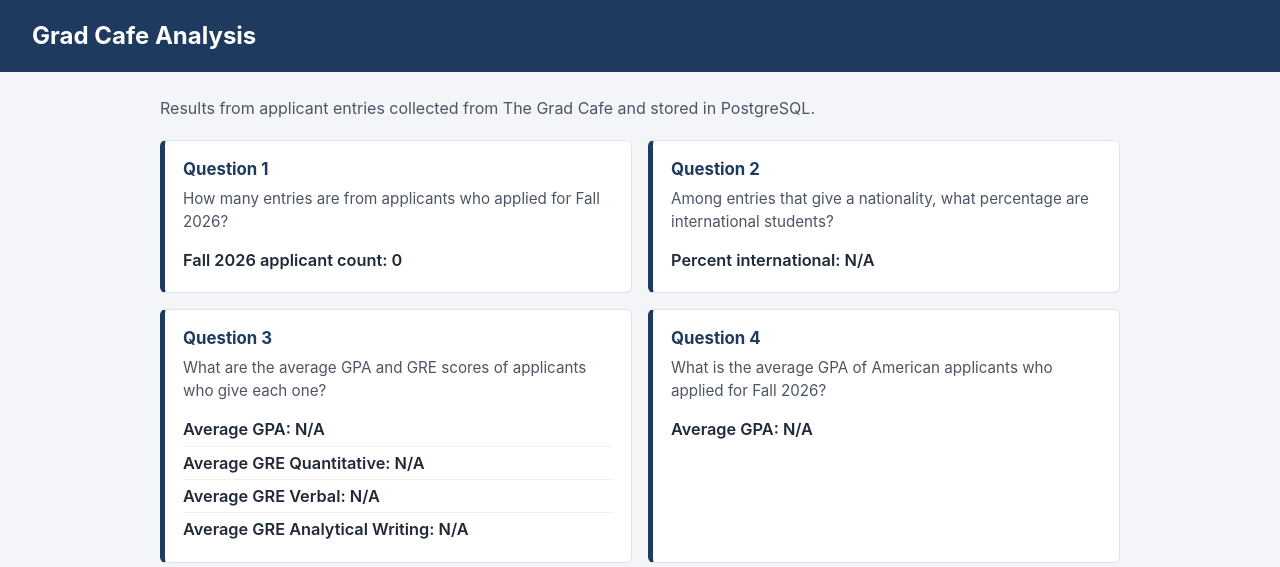
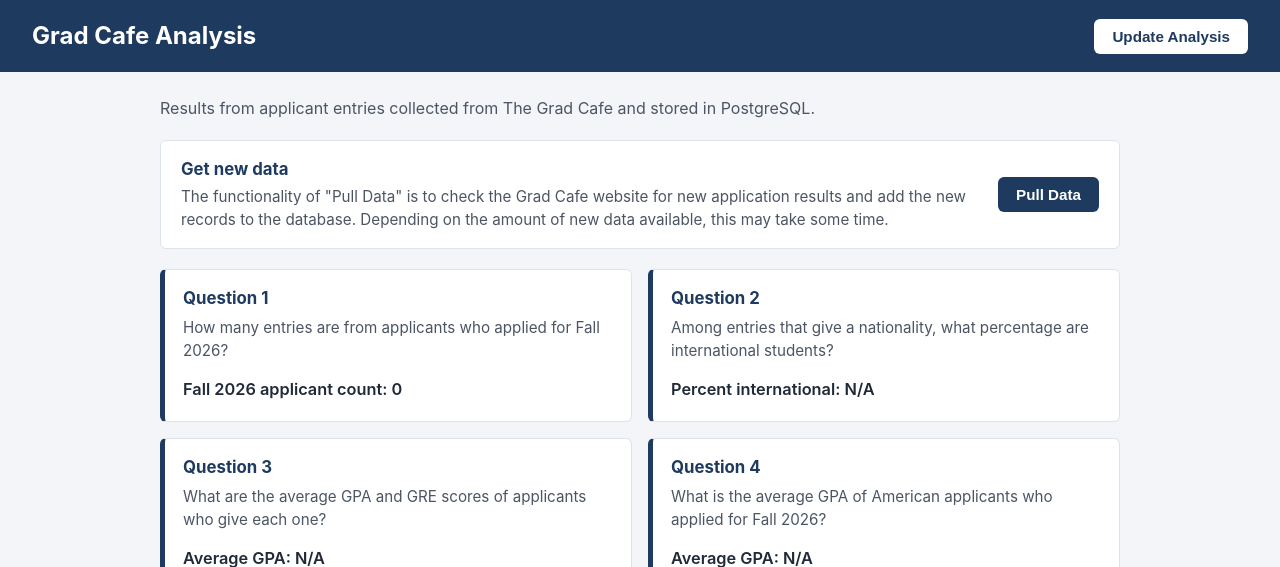
Before and after one commit to eooyebode-wq/jhu_software_concepts, a Flask app: page / in a window 1280 px wide. Shown: the top 567 px of the page. Run offline with Flask 3, Linux system fonts and the light colour scheme.

Commit message:
Add Pull Data and Update Analysis buttons

```diff
--- a/module_3/app.py
+++ b/module_3/app.py
@@ -1,12 +1,34 @@
 """Flask page that shows the Grad Cafe analysis results."""
 
-from flask import Flask, render_template
+import os
+import subprocess
+import sys
+import threading
+
+from flask import Flask, redirect, render_template, request, url_for
 from sqlalchemy.exc import SQLAlchemyError
 
 import orm_queries as oq
 from models import Applicant, Session
 
 app = Flask(__name__)
+
+BASE_DIR = os.path.dirname(os.path.abspath(__file__))
+PULL_LOG = os.path.join(BASE_DIR, "pull_data.log")
+
+# Only one pull may run at a time. The running process is remembered here in
+# memory, so run the app as one process (python app.py).
+pull_state = {"process": None, "result": None}
+pull_lock = threading.Lock()
+
+STATUS_MESSAGES = {
+    "started": ("info", "Pull Data started. New entries are being retrieved. "
+                        "This may take a while, and you can keep using this page."),
+    "busy": ("warning", "A data pull is already running, so a new one was not started."),
+    "updated": ("success", "Analysis updated with the latest data in the database."),
+    "update_busy": ("warning", "New data is currently being retrieved. Update Analysis "
+                               "did not interrupt it. Try again when the pull finishes."),
+}
 
 
 def build_questions():
@@ -110,6 +132,36 @@ def build_questions():
     ]
 
 
+def read_pull_result(exit_code):
+    """Turn the finished pull's log file into a message for the page."""
+    try:
+        with open(PULL_LOG, "r", encoding="utf-8") as log:
+            lines = [line.strip() for line in log if line.strip()]
+    except OSError:
+        lines = []
+
+    for line in reversed(lines):
+        if exit_code == 0 and line.startswith("DONE:"):
+            return {"kind": "success", "text": "Pull finished. " + line[5:].strip().capitalize()}
+        if line.startswith("ERROR:"):
+            reason = line[6:].strip()
+            return {"kind": "error", "text": "Pull failed. " + reason[:1].upper() + reason[1:]}
+    return {"kind": "error", "text": "The pull stopped unexpectedly. Check that Chrome is open."}
+
+
+def pull_is_running():
+    """True while a pull is running. Records the result once it has finished."""
+    process = pull_state["process"]
+    if process is None:
+        return False
+    exit_code = process.poll()
+    if exit_code is None:
+        return True
+    pull_state["result"] = read_pull_result(exit_code)
+    pull_state["process"] = None
+    return False
+
+
 @app.route("/")
 def index():
     try:
@@ -118,7 +170,47 @@ def index():
     except SQLAlchemyError:
         questions = []
         error = "The database could not be reached. Make sure PostgreSQL is running."
-    return render_template("index.html", questions=questions, error=error)
+
+    running = pull_is_running()
+    status = request.args.get("status")
+    message = STATUS_MESSAGES.get(status)
+    # These messages are about a pull that is in progress, so drop them once
+    # it has finished.
+    if not running and status in ("started", "busy", "update_busy"):
+        message = None
+    return render_template(
+        "index.html",
+        questions=questions,
+        error=error,
+        running=running,
+        message=message,
+        pull_result=pull_state["result"],
+    )
+
+
+@app.route("/pull", methods=["POST"])
+def pull():
+    """Start a pull in a separate process, unless one is already running."""
+    with pull_lock:
+        if pull_is_running():
+            return redirect(url_for("index", status="busy"))
+        pull_state["result"] = None
+        with open(PULL_LOG, "w", encoding="utf-8") as log:
+            pull_state["process"] = subprocess.Popen(
+                [sys.executable, "pull_data.py"],
+                cwd=BASE_DIR,
+                stdout=log,
+                stderr=subprocess.STDOUT,
+            )
+    return redirect(url_for("index", status="started"))
+
+
+@app.route("/update", methods=["POST"])
+def update():
+    """Reload the results. This never starts a scrape."""
+    if pull_is_running():
+        return redirect(url_for("index", status="update_busy"))
+    return redirect(url_for("index", status="updated"))
 
 
 if __name__ == "__main__":
--- a/module_3/static/style.css
+++ b/module_3/static/style.css
@@ -114,3 +114,82 @@ main {
     padding: 14px 16px;
   }
 }
+
+.button {
+  white-space: nowrap;
+  padding: 9px 18px;
+  border: none;
+  border-radius: 6px;
+  background: #1e3a5f;
+  color: #ffffff;
+  font-size: 0.95rem;
+  font-weight: 600;
+  cursor: pointer;
+}
+
+.button:hover {
+  background: #2b4f80;
+}
+
+.button:disabled {
+  background: #9ca3af;
+  cursor: not-allowed;
+}
+
+.button.light {
+  background: #ffffff;
+  color: #1e3a5f;
+}
+
+.button.light:hover {
+  background: #e5ecf5;
+}
+
+.pull-box {
+  display: flex;
+  justify-content: space-between;
+  align-items: center;
+  gap: 20px;
+  margin-bottom: 20px;
+  padding: 16px 20px;
+  background: #ffffff;
+  border: 1px solid #dde3ec;
+  border-radius: 6px;
+}
+
+.pull-box h2 {
+  margin: 0 0 4px;
+  font-size: 1.05rem;
+  color: #1e3a5f;
+}
+
+.pull-box p {
+  margin: 0;
+  color: #4b5563;
+  font-size: 0.95rem;
+}
+
+.message.info {
+  background: #dbeafe;
+  color: #1e3a8a;
+  border: 1px solid #93c5fd;
+}
+
+.message.success {
+  background: #dcfce7;
+  color: #166534;
+  border: 1px solid #86efac;
+}
+
+.message.warning {
+  background: #fef3c7;
+  color: #92400e;
+  border: 1px solid #fcd34d;
+}
+
+@media (max-width: 520px) {
+  .pull-box {
+    flex-direction: column;
+    align-items: flex-start;
+  }
+}
--- a/module_3/templates/base.html
+++ b/module_3/templates/base.html
@@ -4,6 +4,7 @@
   <meta charset="utf-8">
   <meta name="viewport" content="width=device-width, initial-scale=1">
   <title>Grad Cafe Analysis</title>
+  {% if running %}<meta http-equiv="refresh" content="10">{% endif %}
   <link rel="stylesheet" href="{{ url_for('static', filename='style.css') }}">
 </head>
 <body>
--- a/module_3/templates/index.html
+++ b/module_3/templates/index.html
@@ -1,4 +1,10 @@
 {% extends "base.html" %}
+
+{% block header_actions %}
+  <form method="post" action="{{ url_for('update') }}">
+    <button type="submit" class="button light">Update Analysis</button>
+  </form>
+{% endblock %}
 
 {% block content %}
   <p class="intro">
@@ -8,6 +14,32 @@
   {% if error %}
     <div class="message error">{{ error }}</div>
   {% endif %}
+
+  {% if running %}
+    <div class="message info">
+      New data is currently being retrieved from Grad Cafe. This page checks
+      again every 10 seconds.
+    </div>
+  {% elif pull_result %}
+    <div class="message {{ pull_result.kind }}">{{ pull_result.text }}</div>
+  {% endif %}
+
+  {% if message %}
+    <div class="message {{ message[0] }}">{{ message[1] }}</div>
+  {% endif %}
+
+  <section class="pull-box">
+    <div>
+      <h2>Get new data</h2>
+      <p>
+        The functionality of "Pull Data" is to check the Grad Cafe website for new application results and
+        add the new records to the database. Depending on the amount of new data available, this may take some time.
+      </p>
+    </div>
+    <form method="post" action="{{ url_for('pull') }}">
+      <button type="submit" class="button"{% if running %} disabled{% endif %}>Pull Data</button>
+    </form>
+  </section>
 
   <section class="cards">
     {% for q in questions %}
```
Also changed, not shown: module_3/pull_data.py (added, +120 -0 lines), module_3/scrape.py (+7 -2 lines), 1 other file.
